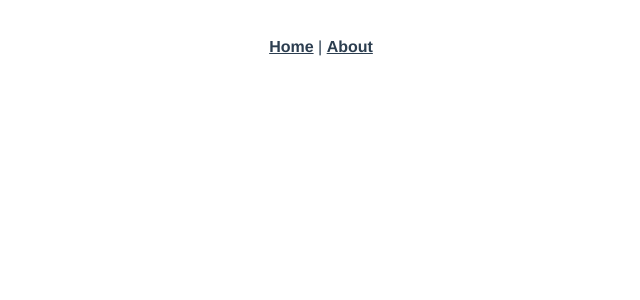
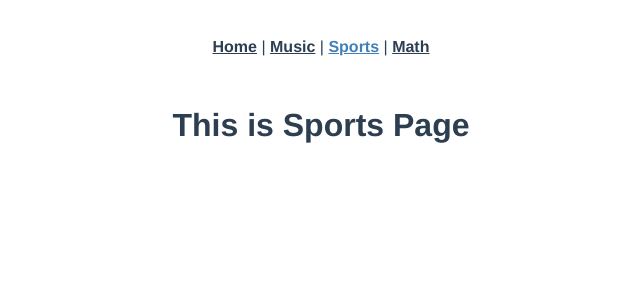
Before and after one commit to CXY0501/yuchen, a Vue app: page /sports in a window 1280 px wide. Shown: the top 300 px of the page, without its empty margins (319-959 px from the left). Built offline with nearby package versions, Linux system fonts and the light colour scheme.

Commit message:
20210416-02

```diff
--- a/src/App.vue
+++ b/src/App.vue
@@ -2,7 +2,9 @@
   <div id="app">
     <div id="nav">
       <router-link to="/">Home</router-link> |
-      <router-link to="/about">About</router-link>
+      <router-link to="/music">Music</router-link> |
+      <router-link to="/sports">Sports</router-link> |
+      <router-link to="/math">Math</router-link>
     </div>
     <router-view/>
   </div>
@@ -27,6 +29,6 @@
 }
 
 #nav a.router-link-exact-active {
-  color: #42b983;
+  color: #427fb9;
 }
 </style>
--- a/src/components/HelloWorld.vue
+++ /dev/null
@@ -1,59 +0,0 @@
-<template>
-  <div class="hello">
-    <h1>{{ msg }}</h1>
-    <p>
-      For a guide and recipes on how to configure / customize this project,<br>
-      check out the
-      <a href="https://cli.vuejs.org" target="_blank" rel="noopener">vue-cli documentation</a>.
-    </p>
-    <h3>Installed CLI Plugins</h3>
-    <ul>
-      <li><a href="https://github.com/vuejs/vue-cli/tree/dev/packages/%40vue/cli-plugin-babel" target="_blank" rel="noopener">babel</a></li>
-      <li><a href="https://github.com/vuejs/vue-cli/tree/dev/packages/%40vue/cli-plugin-router" target="_blank" rel="noopener">router</a></li>
-      <li><a href="https://github.com/vuejs/vue-cli/tree/dev/packages/%40vue/cli-plugin-vuex" target="_blank" rel="noopener">vuex</a></li>
-    </ul>
-    <h3>Essential Links</h3>
-    <ul>
-      <li><a href="https://vuejs.org" target="_blank" rel="noopener">Core Docs</a></li>
-      <li><a href="https://forum.vuejs.org" target="_blank" rel="noopener">Forum</a></li>
-      <li><a href="https://chat.vuejs.org" target="_blank" rel="noopener">Community Chat</a></li>
-      <li><a href="https://twitter.com/vuejs" target="_blank" rel="noopener">Twitter</a></li>
-      <li><a href="https://news.vuejs.org" target="_blank" rel="noopener">News</a></li>
-    </ul>
-    <h3>Ecosystem</h3>
-    <ul>
-      <li><a href="https://router.vuejs.org" target="_blank" rel="noopener">vue-router</a></li>
-      <li><a href="https://vuex.vuejs.org" target="_blank" rel="noopener">vuex</a></li>
-      <li><a href="https://github.com/vuejs/vue-devtools#vue-devtools" target="_blank" rel="noopener">vue-devtools</a></li>
-      <li><a href="https://vue-loader.vuejs.org" target="_blank" rel="noopener">vue-loader</a></li>
-      <li><a href="https://github.com/vuejs/awesome-vue" target="_blank" rel="noopener">awesome-vue</a></li>
-    </ul>
-  </div>
-</template>
-
-<script>
-export default {
-  name: 'HelloWorld',
-  props: {
-    msg: String
-  }
-}
-</script>
-
-<!-- Add "scoped" attribute to limit CSS to this component only -->
-<style scoped>
-h3 {
-  margin: 40px 0 0;
-}
-ul {
-  list-style-type: none;
-  padding: 0;
-}
-li {
-  display: inline-block;
-  margin: 0 10px;
-}
-a {
-  color: #42b983;
-}
-</style>
--- a/src/router/index.js
+++ b/src/router/index.js
@@ -11,12 +11,22 @@ const routes = [
     component: Home
   },
   {
-    path: '/about',
-    name: 'About',
+    path: '/music',
+    name: 'Music',
     // route level code-splitting
     // this generates a separate chunk (about.[hash].js) for this route
     // which is lazy-loaded when the route is visited.
-    component: () => import(/* webpackChunkName: "about" */ '../views/About.vue')
+    component: () => import(/* webpackChunkName: "about" */ '../views/Music.vue')
+  },
+  {
+    path: '/sports',
+    name: 'Sports',
+    component: () => import('../views/Sports.vue')
+  },
+  {
+    path: '/math',
+    name: 'Math',
+    component: () => import('../views/Math.vue')
   }
 ]
 
--- a/src/views/About.vue
+++ /dev/null
@@ -1,5 +0,0 @@
-<template>
-  <div class="about">
-    <h1>This is an about page</h1>
-  </div>
-</template>
--- a/src/views/Home.vue
+++ b/src/views/Home.vue
@@ -1,18 +1,16 @@
 <template>
   <div class="home">
-    <img alt="Vue logo" src="../assets/logo.png">
-    <HelloWorld msg="Welcome to Your Vue.js App"/>
+    <h1>This is Home Page</h1>
   </div>
 </template>
 
 <script>
 // @ is an alias to /src
-import HelloWorld from '@/components/HelloWorld.vue'
 
 export default {
   name: 'Home',
   components: {
-    HelloWorld
+
   }
 }
 </script>
--- /dev/null
+++ b/src/views/Math.vue
@@ -0,0 +1,19 @@
+<template>
+  <div class="math">
+    <h1>This is math Page</h1>
+  </div>
+</template>
+
+<script>
+export default{
+  name:'math',
+  data(){
+    return{}
+  },
+  methods:{
+  }
+}
+</script>
+
+<style scoped>
+</style>
--- /dev/null
+++ b/src/views/Music.vue
@@ -0,0 +1,5 @@
+<template>
+  <div class="music">
+    <h1>This is an music page</h1>
+  </div>
+</template>
--- /dev/null
+++ b/src/views/Sports.vue
@@ -0,0 +1,19 @@
+<template>
+  <div class="sports">
+    <h1>This is Sports Page</h1>
+  </div>
+</template>
+
+<script>
+export default{
+  name:'Sports',
+  data(){
+    return{}
+  },
+  methods:{
+  }
+}
+</script>
+
+<style scoped>
+</style>
```
Also changed, not shown: src/components/tabbar.vue (added, +18 -0 lines).
